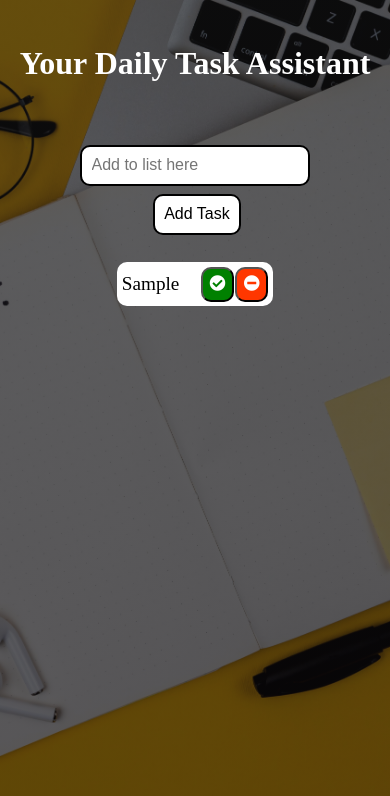
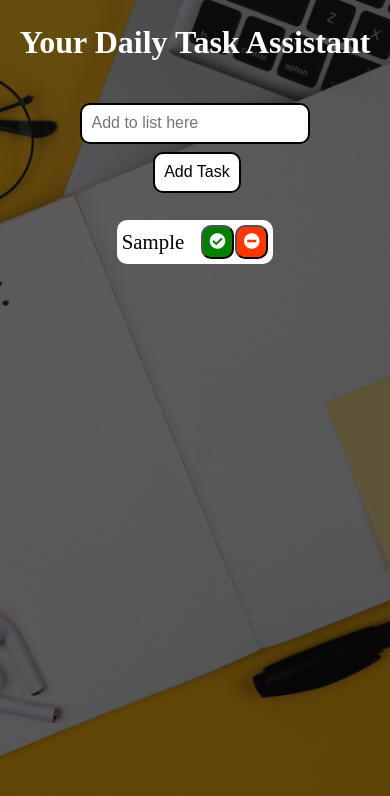
Before and after one commit to Tazzy2018/ToDoList, a plain HTML site: page index.html in a window 390 px wide. Both pictures are taken after typing "Sample" into the empty fields and a click on the button "Add Task". Drawn offline with Linux system fonts and the light colour scheme.

Commit message:
changed positioning

```diff
--- a/todo-styles.css
+++ b/todo-styles.css
@@ -14,7 +14,7 @@ body {
 
 }
 
-/* STYLYING INPUT ELEMENT AND TH EBUTTON */
+/* STYLYING INPUT ELEMENT AND THE BUTTON */
 header,
 form {
     display: flex;
@@ -127,10 +127,13 @@ form button:hover {
 
 @media screen and (max-width: 560px) {
 
+    header {
+        min-height: 10vh;
+    }
+
     form input {
         padding: 0.6rem;
         font-size: 1rem;
-
     }
 
     form button {
@@ -139,7 +142,7 @@ form button:hover {
         }
 
         .todo {
-            font-size: 1.2rem;
+            font-size: 1.3rem;
             padding: 0.3rem;
         }
 
@@ -169,10 +172,11 @@ form button:hover {
 
     }
 
-@media screen and (max-width: 380px) {
+    @media screen and (max-width: 380px) {
 
     .todo_list {
     margin-top: 2%;
+    width: 55%
     }
 
     .todo {
```
